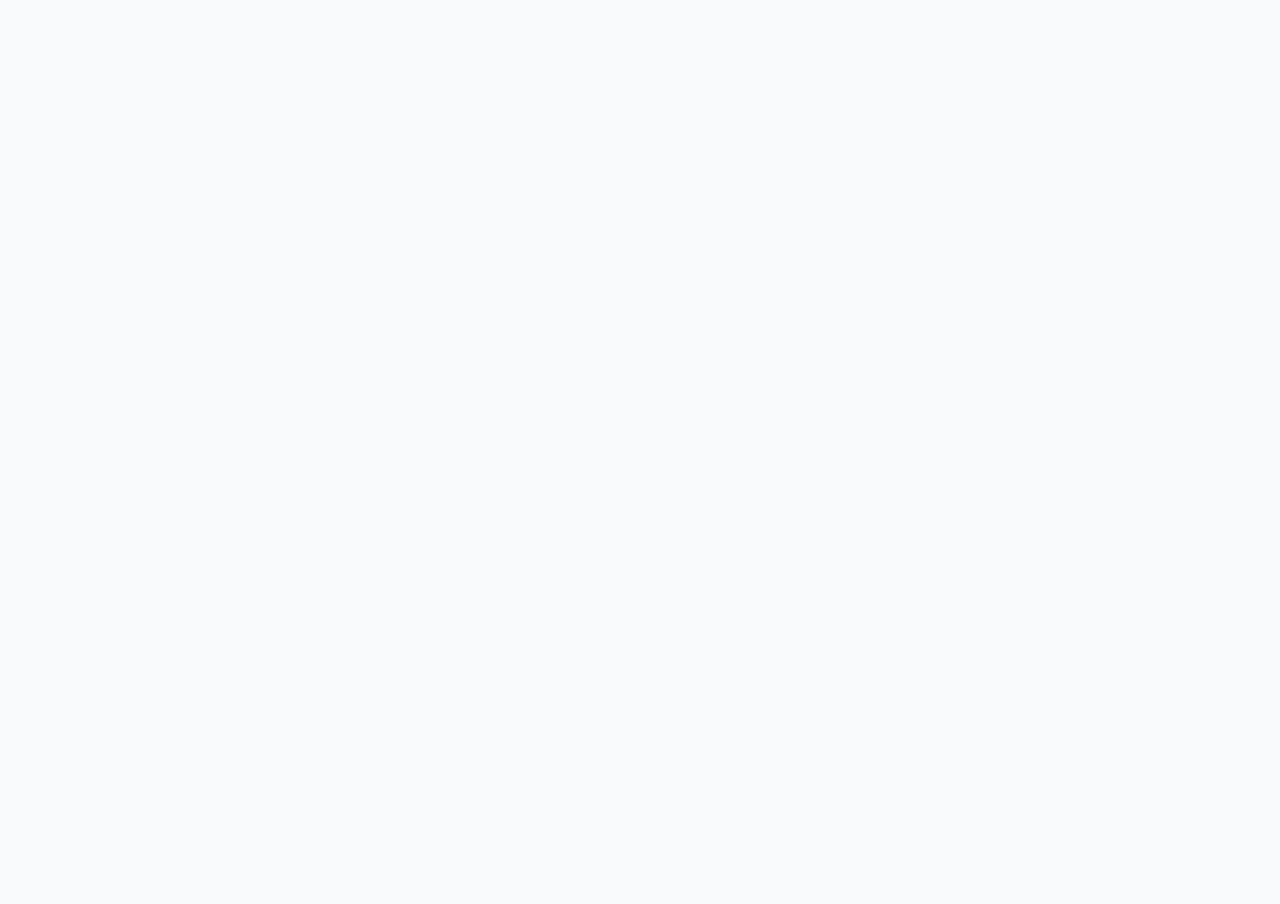
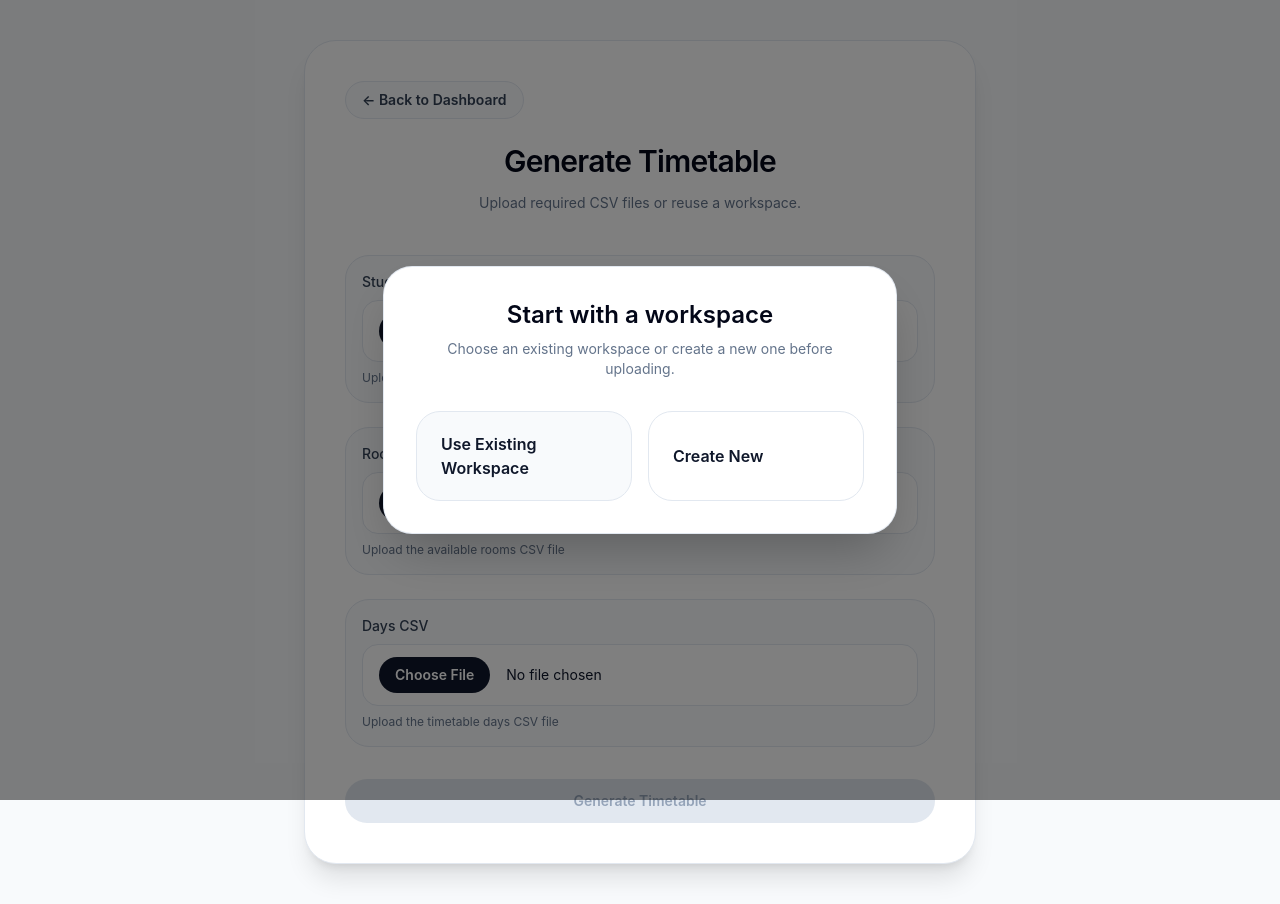
Before and after one commit to Madhav235/Foai_Group_Project, a React (Vite) app: page /generate-timetable in a window 1280 px wide. Before the commit this address had no page. Before the commit the page ends 800 px from the top, so only its background shows below. Built offline with nearby package versions, Linux system fonts and the light colour scheme.

Commit message:
webhook call update

```diff
--- a/src/App.jsx
+++ b/src/App.jsx
@@ -10,6 +10,7 @@ function App() {
     <Routes>
       <Route path="/" element={<Dashboard />} />
       <Route path="/generate" element={<GenerateTimetable />} />
+      <Route path="/generate-timetable" element={<GenerateTimetable />} />
       <Route path="/workspaces" element={<ManageWorkspaces />} />
       <Route path="/recents" element={<Recents />} />
       <Route path="/schedule" element={<SchedulePanel />} />
--- a/src/components/DashboardContent.jsx
+++ b/src/components/DashboardContent.jsx
@@ -4,7 +4,7 @@ import { useNavigate } from "react-router-dom";
 function DashboardContent() {
   const navigate = useNavigate();
 
-  const goToGenerate = () => navigate("/generate-timetable");
+  const goToGenerate = () => navigate("/generate");
 
   return (
     <div className="mt-8">
--- a/src/pages/GenerateTimetable.jsx
+++ b/src/pages/GenerateTimetable.jsx
@@ -106,7 +106,7 @@ function GenerateTimetable() {
         days: daysData,
       };
 
-      const response = await fetch("http://localhost:5678/webhook/get-data-2", {
+      const response = await fetch("https://foai-group-project-n8n-host.onrender.com/webhook/get-data-2", {
         method: "POST",
         headers: {
           "Content-Type": "application/json",
```
